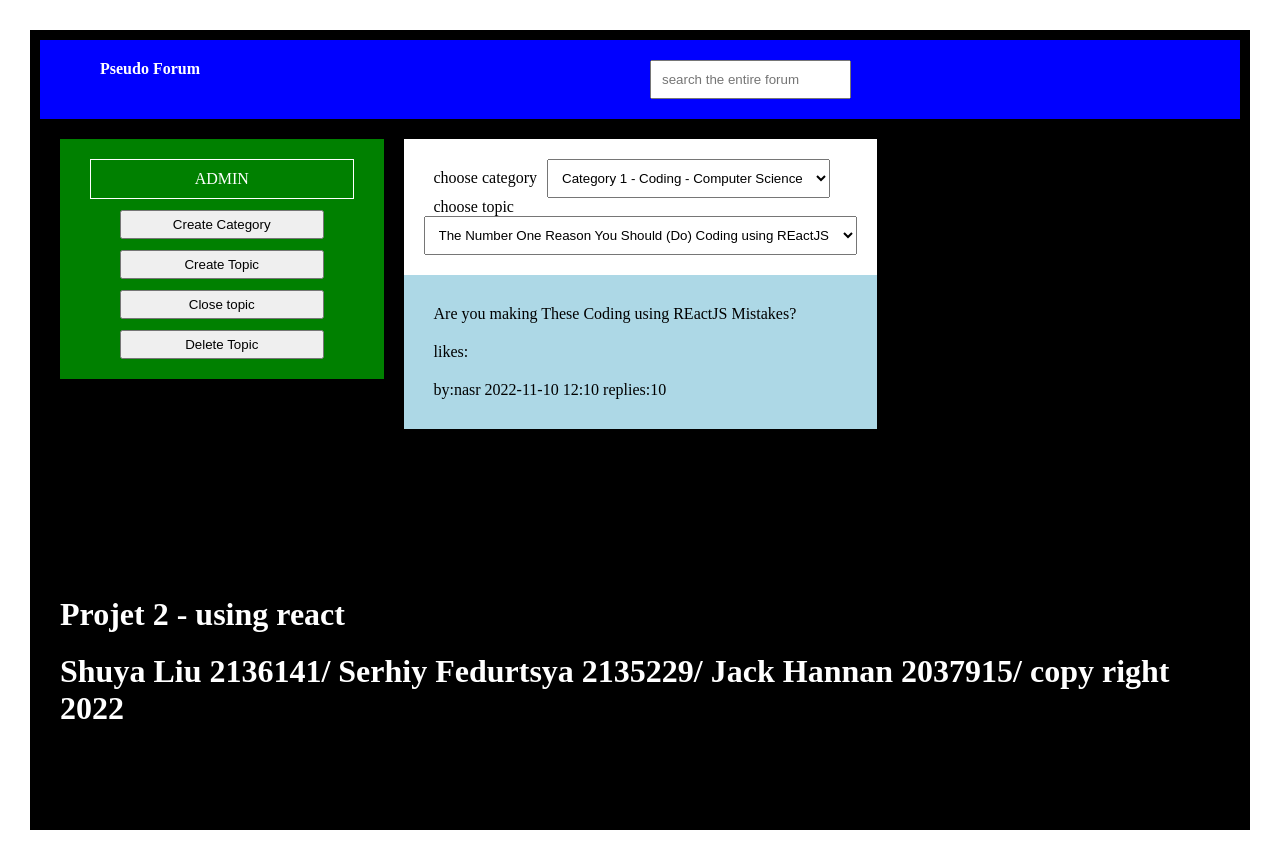
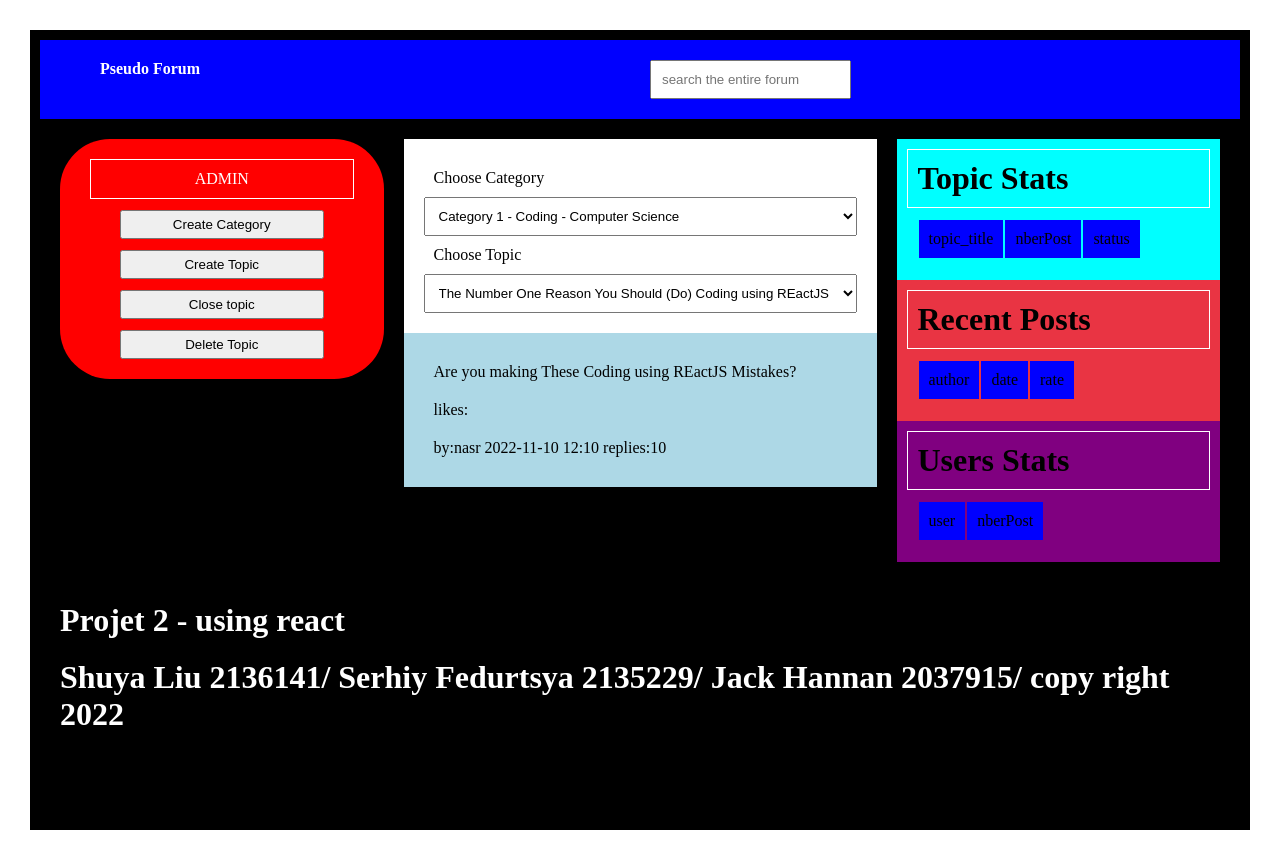
Before and after one commit to dxxxxy/pseudoforum, a React (Vite) app: page / in a window 1280 px wide. Built offline with nearby package versions, Linux system fonts and the light colour scheme.

Commit message:
progressed on the design
Co-authored-by: DxxxxY <DxxxxY@users.noreply.github.com>
Co-authored-by: ECherik <ECherik@users.noreply.github.com>

```diff
--- a/src/App.jsx
+++ b/src/App.jsx
@@ -1,9 +1,14 @@
 import Main from './lib/Main.jsx'
+import { useEffect } from "react"
 
 function App() {
+  useEffect(() => {
+    console.log("hi")
+  }, [])
+
   return (
     <main>
-      <Main.Header/>
+      <Main.Header  />
       <Main.Body/>
       <Main.Footer/>
     </main>
--- a/src/index.css
+++ b/src/index.css
@@ -60,7 +60,8 @@ main{
 #admin-div{
   display: flex;
   flex-direction: column;
-  background-color: green;
+  background-color: red;
+  border-radius: 50px;
   color: white;
 }
 
@@ -80,7 +81,36 @@ main{
   background-color: white;
 }
 
+#main-col-choice-box form{
+  display: flex;
+  flex-direction: column;
+}
+
 #main-col-forum-box{
   background-color: lightblue;
   overflow:scroll;
 }
+
+#side-col-end-topic{
+  background-color: aqua;
+}
+
+#side-col-end-recent{
+  background-color: rgb(233, 52, 67);
+}
+
+#side-col-end-user{
+  background-color: purple;
+}
+
+.side-col-end h1{
+  border: 1px solid white;
+}
+
+.side-col-end table thead td{
+  background-color: blue;
+}
+
+.side-col-end table td{
+  margin: 10px;
+}
--- a/src/lib/MainColChoiceBox.jsx
+++ b/src/lib/MainColChoiceBox.jsx
@@ -2,13 +2,13 @@ function MainColChoiceBox () {
     return(
         <div id="main-col-choice-box">
             <form>
-                <label htmlFor="firstSelect">choose category</label>
+                <label htmlFor="firstSelect">Choose Category</label>
                 <select name="firstSelect">
                     <option value="1">Category 1 - Coding - Computer Science</option>
                     <option value="2">Category 2 - Biology - Applied Sciences</option>
                     <option value="3">Category 3 - gaming</option>
                 </select>
-                <label htmlFor="secondSelect">choose topic</label>
+                <label htmlFor="secondSelect">Choose Topic</label>
                 <select name="secondSelect">
                     <option value="e">The Number One Reason You Should (Do) Coding using REactJS</option>
                 </select>
--- a/src/lib/AdminBox.jsx
+++ b/src/lib/SideColAdminBox.jsx
@@ -1,4 +1,4 @@
-function AdminBox () {
+function SideColAdminBox () {
     return(
         <div id="admin-div">
             <p>ADMIN</p>
@@ -11,4 +11,4 @@ function AdminBox () {
     )
 }
 
-export default AdminBox
+export default SideColAdminBox
--- a/src/lib/SideColEndRecent.jsx
+++ b/src/lib/SideColEndRecent.jsx
@@ -1,6 +1,6 @@
 function SideColEndRecent () {
     return(
-        <div id="side-col-end-recent">
+        <div id="side-col-end-recent" class="side-col-end">
             <h1>Recent Posts</h1>
             <table>
                 <thead>
--- a/src/lib/SideColEndTopicStats.jsx
+++ b/src/lib/SideColEndTopicStats.jsx
@@ -1,6 +1,6 @@
 function SideColEndTopicStats () {
     return(
-        <div id="side-col-end-topic">
+        <div id="side-col-end-topic" class="side-col-end">
             <h1>Topic Stats</h1>
             <table>
                 <thead>
--- a/src/lib/SideColEndUserStats.jsx
+++ b/src/lib/SideColEndUserStats.jsx
@@ -1,6 +1,6 @@
 function SideColEndUserStats () {
     return(
-        <div id="side-col-end-user">
+        <div id="side-col-end-user" class="side-col-end">
             <h1>Users Stats</h1>
             <table>
                 <thead>
--- a/src/lib/SideColumn.jsx
+++ b/src/lib/SideColumn.jsx
@@ -1,9 +1,9 @@
-import AdminBox from "./AdminBox"
+import SideColAdminBox from "./SideColAdminBox"
 
 function SideColumn () {
     return(
         <div id="side-col-div">
-            <AdminBox/>
+            <SideColAdminBox/>
         </div>
     )
 }
--- a/src/lib/SideColumnEnd.jsx
+++ b/src/lib/SideColumnEnd.jsx
@@ -1,11 +1,15 @@
 import SideColEndRecent from "./SideColEndRecent"
 import SideColEndTopicStats from "./SideColEndTopicStats"
 import SideColEndUserStats from "./SideColEndUserStats"
+import { useState, useEffect } from "react"
+
 
 function SideColumnEnd () {
+    const [data, setData] = useState();
+
     return(
         <div id="side-col-end-div">
-            <SideColEndTopicStats/>
+            <SideColEndTopicStats data={setData}/>
             <SideColEndRecent/>
             <SideColEndUserStats/>
         </div>
```
Also changed, not shown: src/lib/Functionality.js (added, +11 -0 lines).
